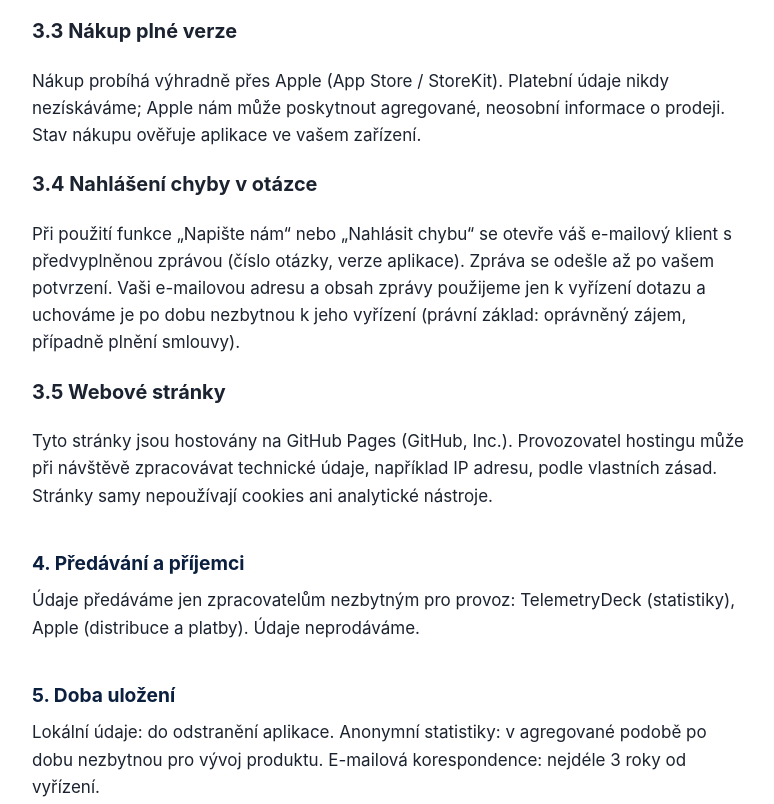
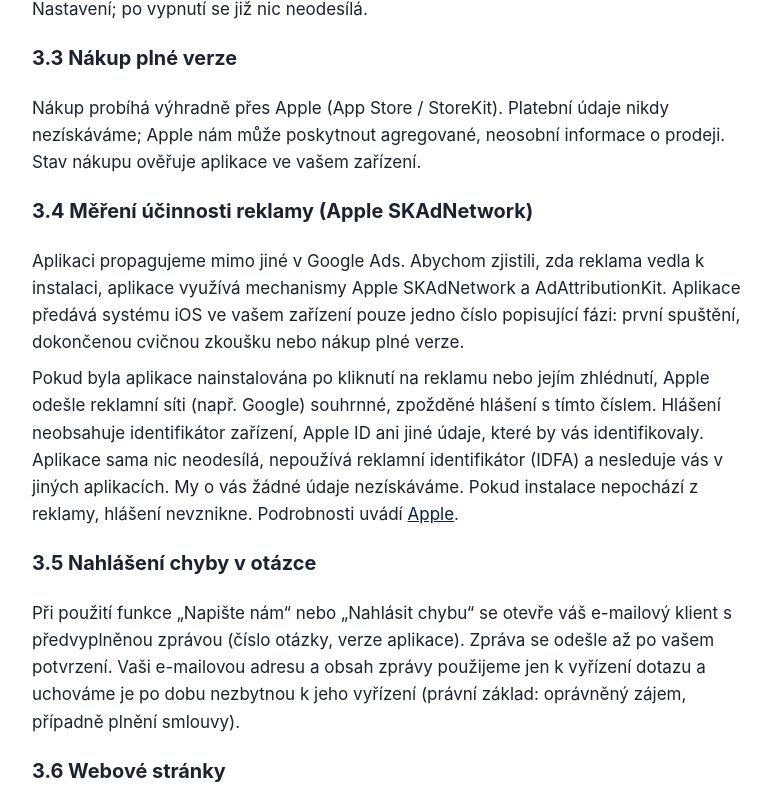
Before and after one commit to mboryczko/ZbrojniOpravneni, a plain HTML site: page privacy.html in a window 1280 px wide. Shown: the part 1066-1870 px from the top of the page, without its empty margins (248-1022 px from the left). Drawn offline with Linux system fonts and the light colour scheme.

Commit message:
Polityka prywatności: pomiar skuteczności reklam przez Apple SKAdNetwork (iOS)
Co-Authored-By: Claude Opus 5.5 <noreply@anthropic.com>

```diff
--- a/privacy.html
+++ b/privacy.html
@@ -24,7 +24,7 @@ a{color:var(--accent)}
 <main>
 
 <h1>Zásady ochrany soukromí</h1>
-<p class="meta">Aplikace Zbrojní zkouška (iOS) · platné od 2. 11. 2026</p>
+<p class="meta">Aplikace Zbrojní zkouška (iOS) · platné od 18. 11. 2026</p>
 
 <h2>1. Správce</h2>
 <p>Správcem údajů je <strong>Michał Boryczko</strong>, Kraków, Polsko, e-mail: <a href="mailto:mb.software.studio@gmail.com">mb.software.studio@gmail.com</a> (dále „správce“ nebo „my“).</p>
@@ -33,7 +33,7 @@ a{color:var(--accent)}
 <ul>
 <li>Aplikace <strong>nevyžaduje registraci ani účet</strong> a nesbírá jméno, e-mail, telefon, polohu ani kontakty.</li>
 <li>Váš postup v učení a historie zkoušek zůstávají <strong>pouze ve vašem zařízení</strong>.</li>
-<li>Aplikace <strong>nesleduje uživatele</strong> napříč aplikacemi a webem a neobsahuje reklamu.</li>
+<li>Aplikace <strong>nesleduje uživatele</strong> napříč aplikacemi a webem a neobsahuje reklamu. Účinnost naší reklamy měříme pouze souhrnně, mechanismem Apple (viz bod 3.4).</li>
 <li>Anonymní statistiky používání lze <strong>kdykoli vypnout</strong> v Nastavení aplikace.</li>
 </ul>
 
@@ -48,10 +48,14 @@ a{color:var(--accent)}
 <h3>3.3 Nákup plné verze</h3>
 <p>Nákup probíhá výhradně přes Apple (App Store / StoreKit). Platební údaje nikdy nezískáváme; Apple nám může poskytnout agregované, neosobní informace o prodeji. Stav nákupu ověřuje aplikace ve vašem zařízení.</p>
 
-<h3>3.4 Nahlášení chyby v otázce</h3>
+<h3>3.4 Měření účinnosti reklamy (Apple SKAdNetwork)</h3>
+<p>Aplikaci propagujeme mimo jiné v Google Ads. Abychom zjistili, zda reklama vedla k instalaci, aplikace využívá mechanismy Apple SKAdNetwork a AdAttributionKit. Aplikace předává systému iOS ve vašem zařízení pouze jedno číslo popisující fázi: první spuštění, dokončenou cvičnou zkoušku nebo nákup plné verze.</p>
+<p>Pokud byla aplikace nainstalována po kliknutí na reklamu nebo jejím zhlédnutí, Apple odešle reklamní síti (např. Google) souhrnné, zpožděné hlášení s tímto číslem. Hlášení neobsahuje identifikátor zařízení, Apple ID ani jiné údaje, které by vás identifikovaly. Aplikace sama nic neodesílá, nepoužívá reklamní identifikátor (IDFA) a nesleduje vás v jiných aplikacích. My o vás žádné údaje nezískáváme. Pokud instalace nepochází z reklamy, hlášení nevznikne. Podrobnosti uvádí <a href="https://www.apple.com/legal/privacy/">Apple</a>.</p>
+
+<h3>3.5 Nahlášení chyby v otázce</h3>
 <p>Při použití funkce „Napište nám“ nebo „Nahlásit chybu“ se otevře váš e-mailový klient s předvyplněnou zprávou (číslo otázky, verze aplikace). Zpráva se odešle až po vašem potvrzení. Vaši e-mailovou adresu a obsah zprávy použijeme jen k vyřízení dotazu a uchováme je po dobu nezbytnou k jeho vyřízení (právní základ: oprávněný zájem, případně plnění smlouvy).</p>
 
-<h3>3.5 Webové stránky</h3>
+<h3>3.6 Webové stránky</h3>
 <p>Tyto stránky jsou hostovány na GitHub Pages (GitHub, Inc.). Provozovatel hostingu může při návštěvě zpracovávat technické údaje, například IP adresu, podle vlastních zásad. Stránky samy nepoužívají cookies ani analytické nástroje.</p>
 
 <h2>4. Předávání a příjemci</h2>
```
